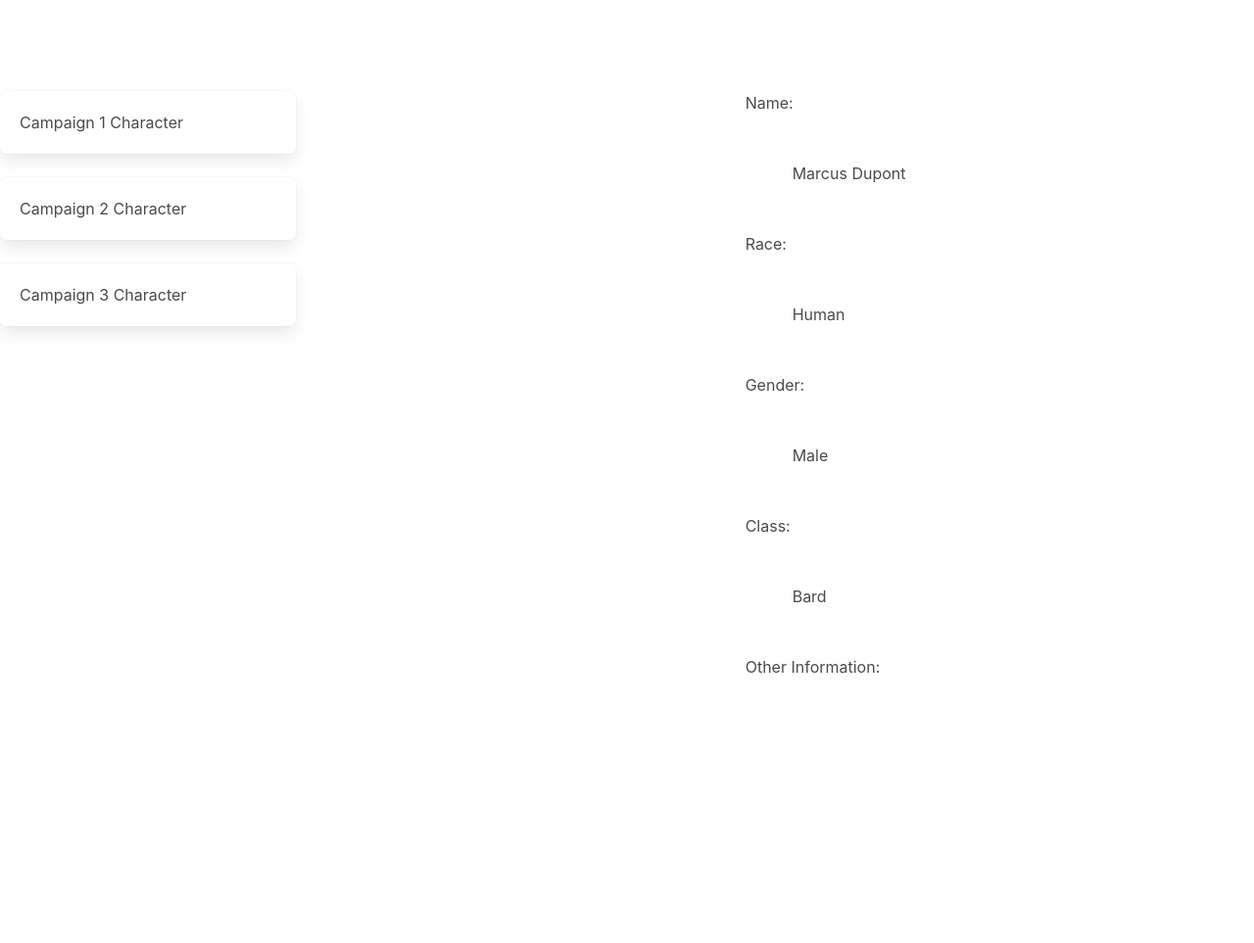
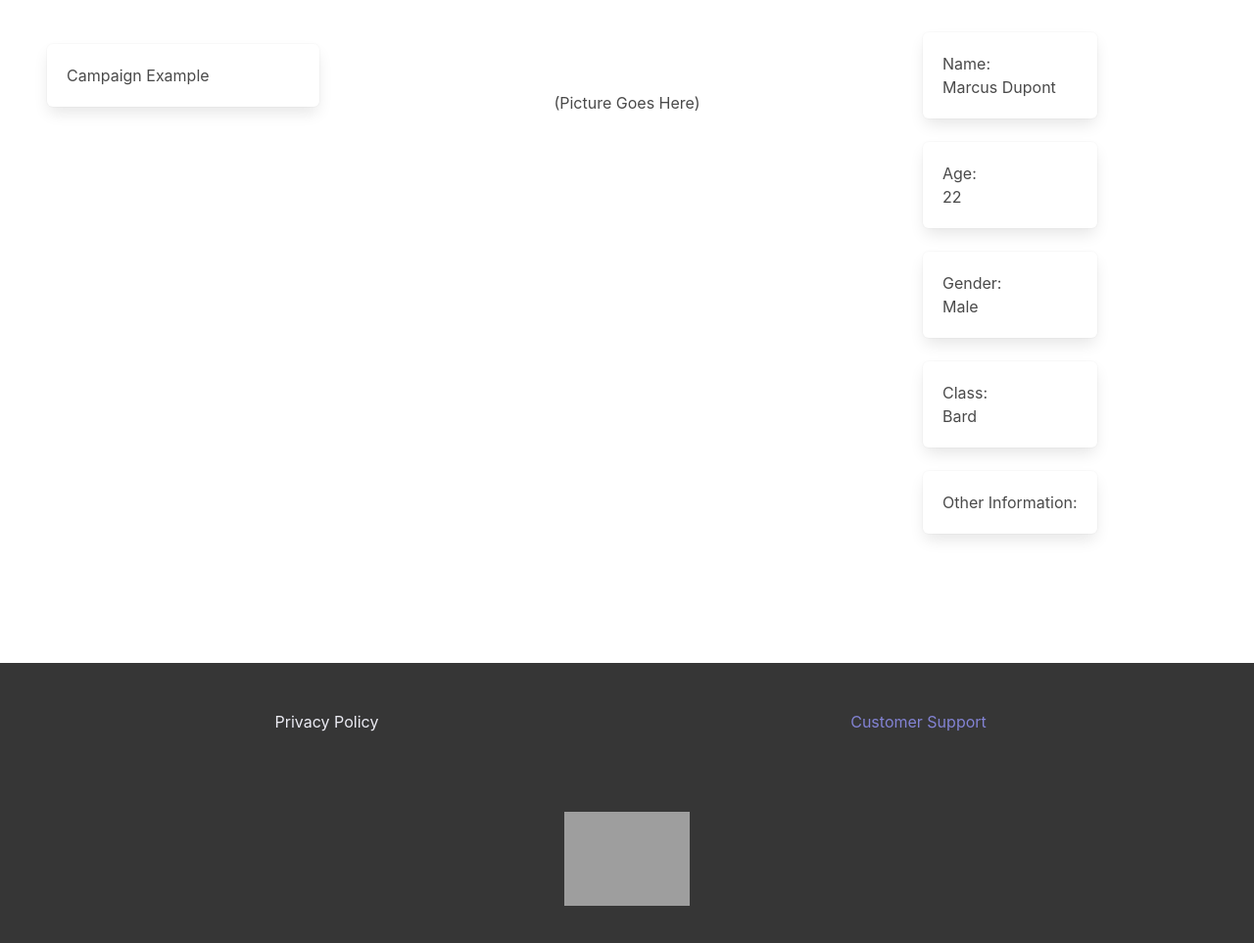
Before and after one commit to travistank616/goForth, a plain HTML site: page src/character-page/character-page.html in a window 1280 px wide. Shown: the part 55-1018 px from the top of the page at 98% size. Before the commit the page ends 856 px from the top, so only its background shows below. Drawn offline with nearby package versions, Linux system fonts and the light colour scheme; grey boxes are pictures that could not be loaded.

Commit message:
Changed characterpage.html

```diff
--- a/src/character-page/character-page.html
+++ b/src/character-page/character-page.html
@@ -48,55 +48,77 @@
         </nav>
 
   <!--Custom Scripts Here-->
-  <section class="section">
-  </section>
+  <section class="section" style="height: 85vh">
     <div class="columns">
       <div class="column is-3">
+        <div class="box">
+          <h2>Campaign Example</h2>
+        </div>
+      </div>
 
+      <div class="column is-6 has has-text-centered">
+        <section class="section">
+          <h3>(Picture Goes Here)</h3>
+        </section>
+      </div>
+
+      <div class="colmun is-4">
         <div class="box">
-        <h2>Campaign 1 Character</h2>
+          <h2>Name:</h2>
+          <h3>Marcus Dupont</h3>
         </div>
         <div class="box">
-        <h2>Campaign 2 Character</h2>
+          <h2>Age:</h2>
+          <h3>22</h3>
         </div>
         <div class="box">
-        <h2>Campaign 3 Character</h2>
+          <h2>Gender:</h2>
+          <h3>Male</h3>
+        </div>
+        <div class="box">
+          <h2>Class:</h2>
+          <h3>Bard</h3>
+        </div>
+        <div class="box">
+          <h2>Other Information:</h2>
         </div>
       </div>
-    <div class="column is-4">
-      <section class="section">
-
-      </section>
-    </div>
-    <div class="column is-3">
-      <h3>Name:</h3>
-      <section class="section">
-        <h3>Marcus Dupont</h3>
-      </section>
-
-      <h3>Race:</h3>
-      <section class="section">
-        <h3>Human</h3>
-      </section>
-      <h3>Gender:</h3>
-      <section class="section">
-        <h3>Male</h3>
-      </section>
-      <h3>Class:</h3>
-      <section class="section">
-        <h3>Bard</h3>
-      </section>
-      <h3>Other Information:</h3>
-      <section class="section">
-      </section>
 
     </div>
 
 
 
+
+
+  </section>
+
+  <section class="hero is-dark">
+    <div class="hero-body">
+      <div class="columns" style="height: 10vh">
+
+        <div class="column is-half has-text-centered">
+          <div class="block">
+            <p class="has-text-grey">
+              <a href="" style="color: rgb(235, 235, 243)">Privacy Policy</a> &nbsp;
+            </p>
+          </div>
         </div>
 
+        <div class="column has-text-centered">
+          <div class="block">
+            <p class="has-text-grey">
+              <a href="" style="color: rgb(131, 131, 212)">Customer Support</a> &nbsp;
+            </p>
+          </div>
+        </div>
+      </div>
+    </div>
 
+    <!-- Bulma credit -->
+    <div class="block" style="margin: auto; padding-bottom: 5%" href="https://bulma.io" target="_blank">
+      <img src="https://bulma.io/images/made-with-bulma.png" alt="Made with Bulma" width="128" height="24" />
+    </div>
+  </section>
 
 </body>
 
```
Lines whose indentation alone changed are shown as unchanged.
